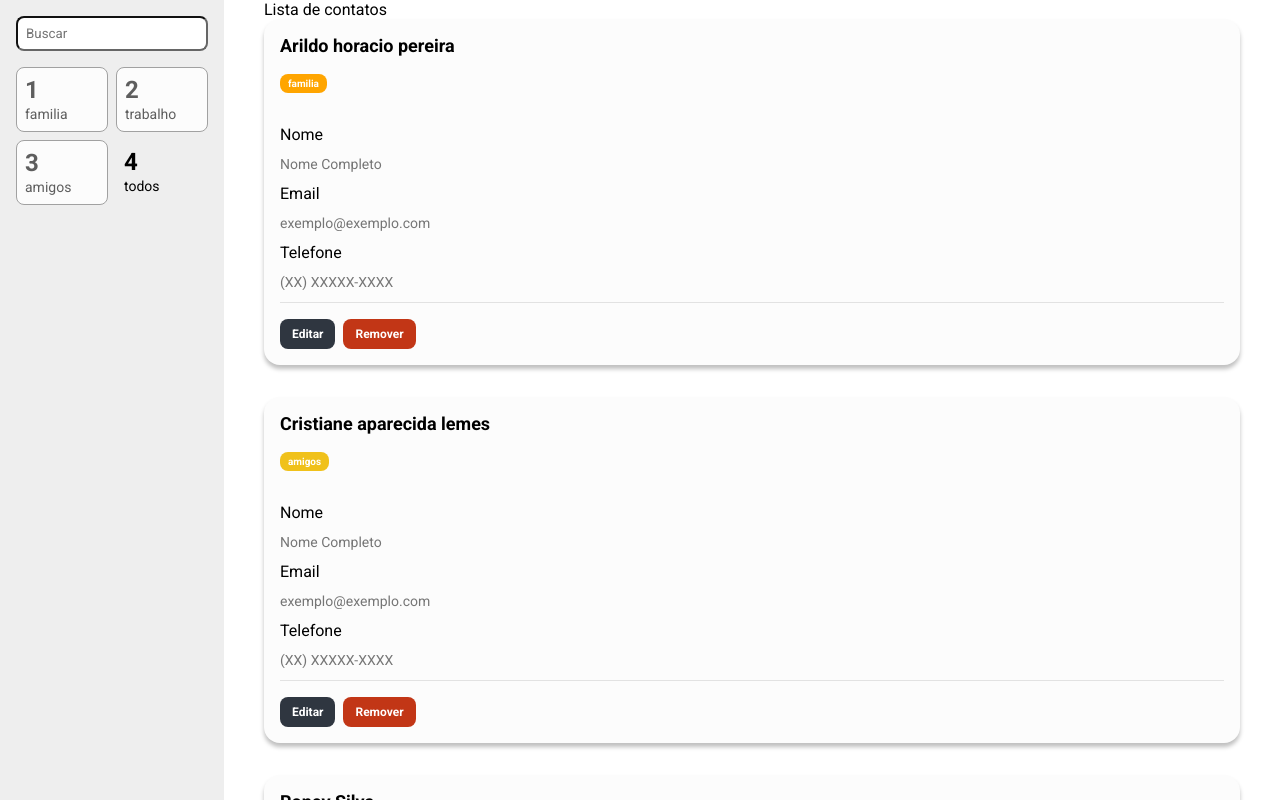
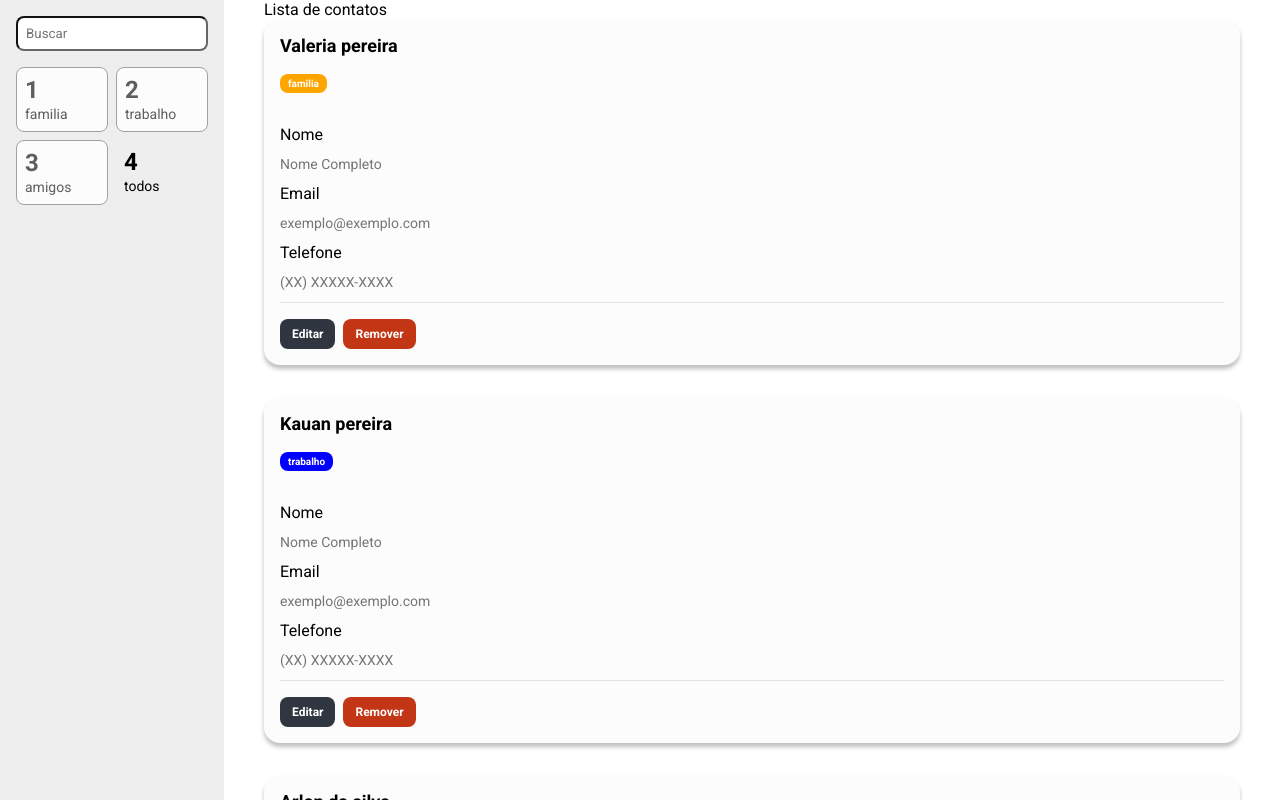
Before and after one commit to arildohp/lista_de_contatos, a React (Create React App) app: page / in a window 1280 px wide. Built offline with nearby package versions, Linux system fonts and the light colour scheme.

Commit message:
configurando Redux

```diff
--- a/src/Container/ListaDeContatos/index.tsx
+++ b/src/Container/ListaDeContatos/index.tsx
@@ -1,26 +1,13 @@
+import { useSelector } from 'react-redux'
+
 import Contato from '../../components/Contato'
 import { Container } from './styles'
 
-const contatos = [
-  {
-    nome: 'Arildo horacio pereira',
-    categoria: 'familia'
-  },
-  {
-    nome: 'Cristiane aparecida lemes',
-    categoria: 'amigos'
-  },
-  {
-    nome: 'Roney Silva',
-    categoria: 'trabalho'
-  },
-  {
-    nome: 'Ana maria',
-    categoria: 'familia'
-  }
-]
+import { RootReducer } from '../../store'
 
-const ListaDeContatos = () => (
+const ListaDeContatos = () => {
+  const { contatos } = useSelector((state: RootReducer) => state)
+  return (
     <Container>
       <p>Lista de contatos</p>
       <ul>
@@ -32,5 +19,6 @@ const ListaDeContatos = () => (
       </ul>
     </Container>
   )
+}
 
 export default ListaDeContatos
--- a/src/components/Contato/index.tsx
+++ b/src/components/Contato/index.tsx
@@ -1,5 +1,6 @@
 import { useState } from 'react'
 import * as S from './styles'
+import * as enums from '../../utils/enums/Contato'
 
 type Props = {
   nome: string
--- /dev/null
+++ b/src/models/Contato.ts
@@ -0,0 +1,12 @@
+class Contato {
+  nome: string
+  categoria: string
+  id: number
+
+  constructor(nome: string, categoria: string, id: number) {
+    this.nome = nome
+    this.categoria = categoria
+    this.id = id
+  }
+}
+export default Contato
--- /dev/null
+++ b/src/store/index.ts
@@ -0,0 +1,13 @@
+import { configureStore } from '@reduxjs/toolkit'
+
+import contatosReducer from './reducers/contatos'
+
+const store = configureStore({
+  reducer: {
+    contatos: contatosReducer
+  }
+})
+
+export type RootReducer = ReturnType<typeof store.getState>
+
+export default store
--- /dev/null
+++ b/src/store/reducers/contatos.ts
@@ -0,0 +1,20 @@
+import { createSlice, PayloadAction } from '@reduxjs/toolkit'
+import Contato from '../../models/Contato'
+
+const contatosSlice = createSlice({
+  name: 'contatos',
+  initialState: [
+    new Contato('Valeria pereira', 'familia', 1),
+    new Contato('Kauan pereira', 'trabalho', 2),
+    new Contato('Arlon da silva', 'amigos', 3)
+  ],
+  reducers: {
+    remover: (state, action: PayloadAction<number>) => {
+      state = state.filter((contato) => contato.id !== action.payload)
+    }
+  }
+})
+
+export const { remover } = contatosSlice.actions
+
+export default contatosSlice.reducer
--- /dev/null
+++ b/src/utils/enums/Contato.ts
@@ -0,0 +1,3 @@
+export enum Contato {
+  CATEGORIA = 'categoria'
+}
```
Also changed, not shown: src/App.tsx (+5 -2 lines). Lines whose indentation alone changed are shown as unchanged.
